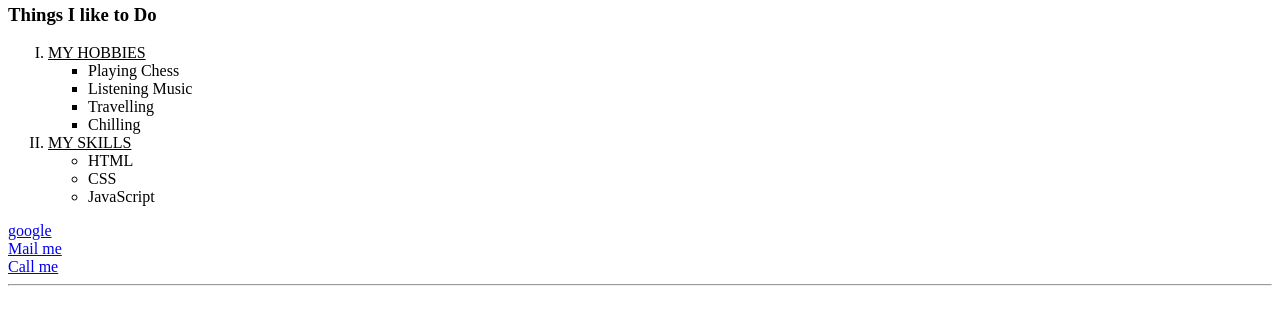
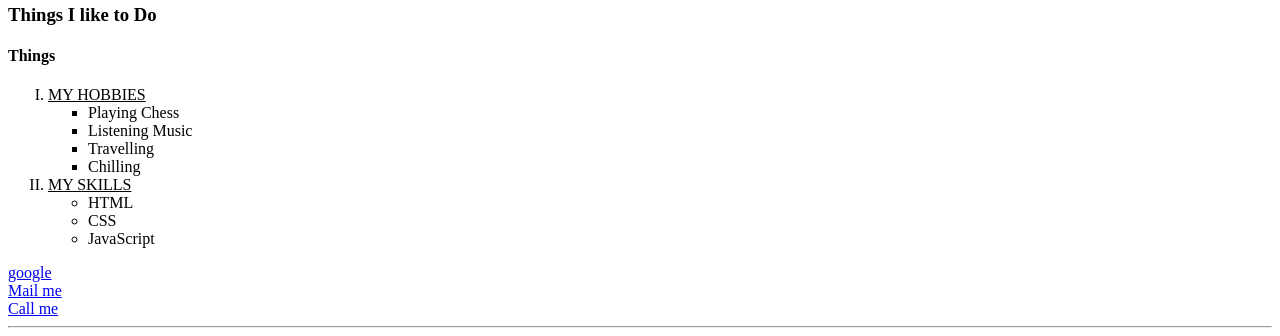
Before and after one commit to Sukhman1609/html, a plain HTML site: page index.html in a window 1280 px wide. Shown: the part 499-835 px from the top of the page. Before the commit the page ends 800 px from the top, so only its background shows below. Drawn offline with Linux system fonts and the light colour scheme.

Commit message:
Update index.html

```diff
--- a/index.html
+++ b/index.html
@@ -12,7 +12,7 @@
     <img src="s.jpg" alt="Image is not available" height="400px" width="300px"/>
 </a>
     <h3> Things I like to Do</h3>
-
+<h4>Things</h4>
     <ol type="I"><li><ins>MY HOBBIES</ins></li>
         <ul type="square">
             <li>Playing Chess</li>
```
